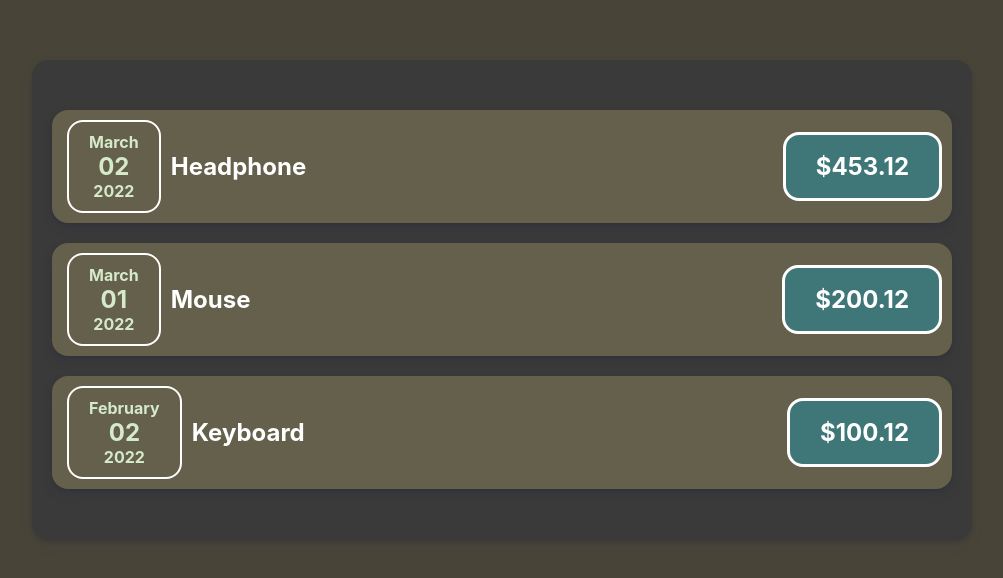
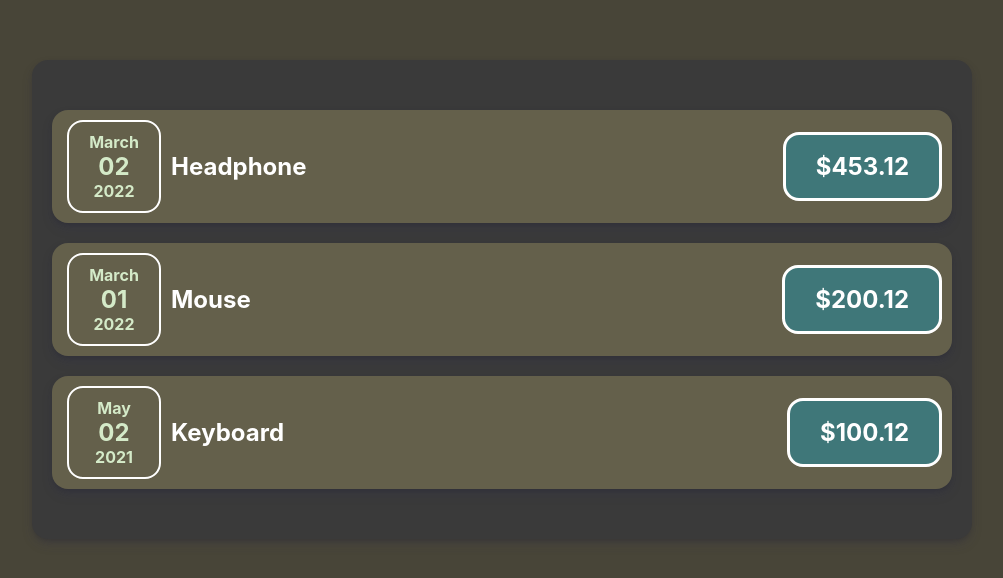
Before and after one commit to myoaung99/03-React-Basic---Working-With-Components, a React (Create React App) app in the folder my-app/: page / in a window 1280 px wide. Shown: the part 190-768 px from the top of the page, without its empty margins (138-1141 px from the left). Built offline with nearby package versions, Linux system fonts and the light colour scheme.

Commit message:
fix date container width

```diff
--- a/my-app/src/App.js
+++ b/my-app/src/App.js
@@ -29,7 +29,7 @@ function App() {
   const expanse = [
     { id: 'e1', title: 'Headphone', amount: '453.12', date: new Date(2022, 2, 2) },
     { id: 'e2', title: 'Mouse', amount: '200.12', date: new Date(2022, 2, 1) },
-    { id: 'e3', title: 'Keyboard', amount: '100.12', date: new Date(2022, 1, 2) },
+    { id: 'e3', title: 'Keyboard', amount: '100.12', date: new Date(2021, 4, 2) },
   ];
 
   // add custom properties name to custom Components
--- a/my-app/src/components/ExpanseDate.css
+++ b/my-app/src/components/ExpanseDate.css
@@ -7,6 +7,7 @@
   flex-direction: column;
   align-items: center;
   margin: 0 10px;
+  min-width: 50px;
 }
 
 .date-month, .date-day, .date-year{
--- a/my-app/src/components/ExpenseItem.js
+++ b/my-app/src/components/ExpenseItem.js
@@ -4,11 +4,6 @@ import "./ExpanseItem.css";
 
 // props method accept all incoming properties from other Components
 export default function ExpanseItem(props) {
-
-  // Sepreating Js date logic from JSX syntax
-  const month = props.date.toLocaleString('en-US', { month: 'long' });
-  const day = props.date.toLocaleString('en-US', { day: '2-digit' });
-  const year = props.date.getFullYear();
 
   // HTML liked JSX codes
   return (
```
